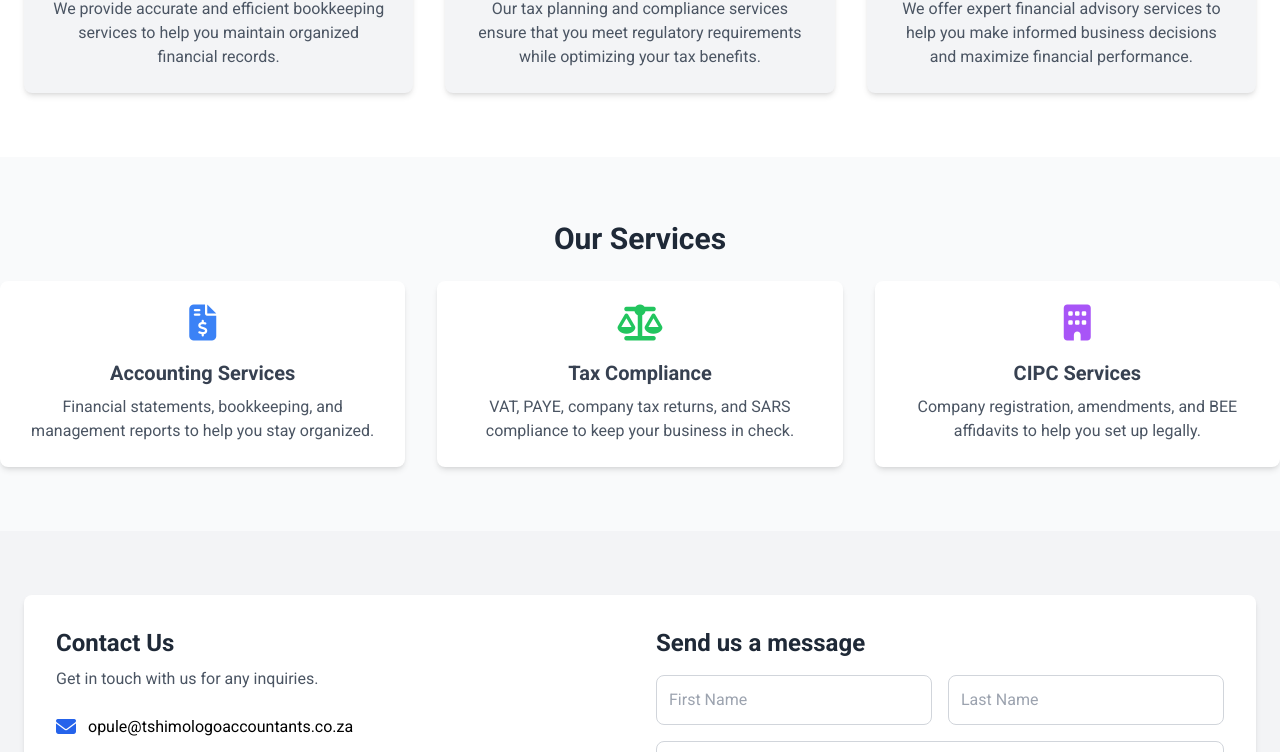
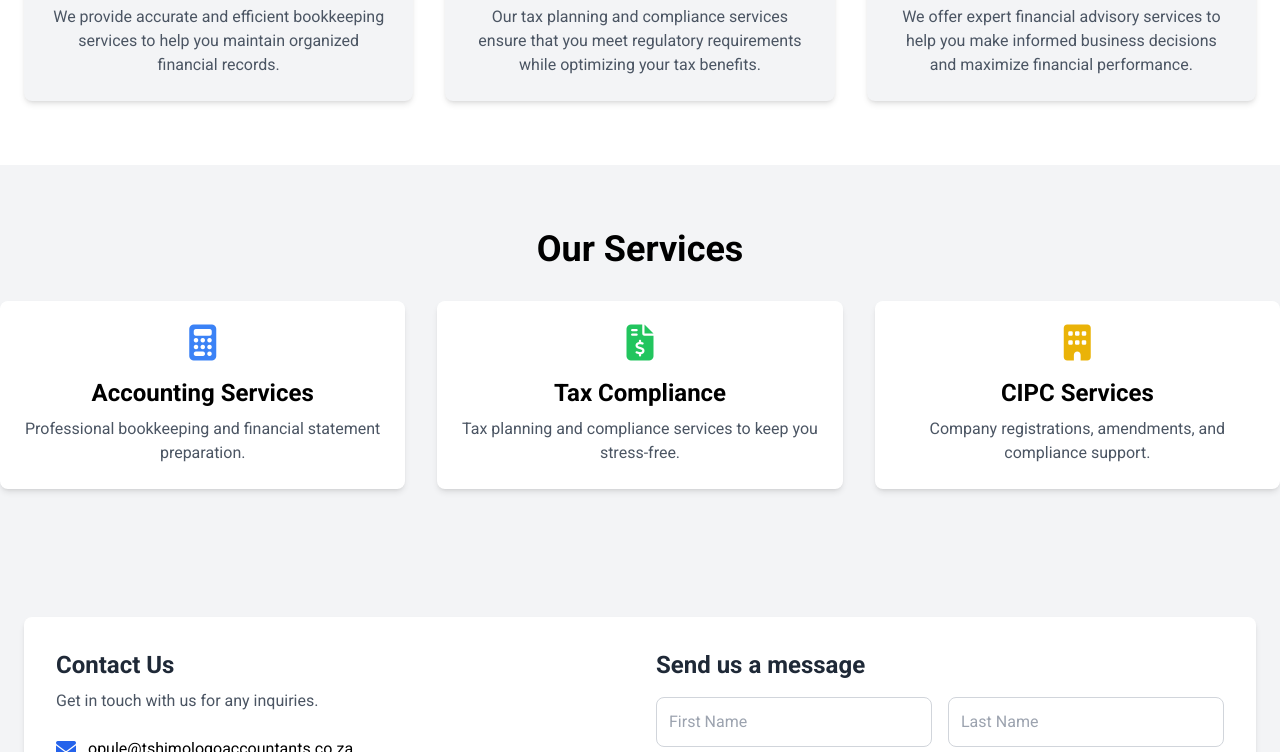
Before and after one commit to lebogang-developer/tshimologo-landing-page, a website: page home.html in a window 1280 px wide. Shown: the part 691-1443 px from the top of the page. Drawn offline with nearby package versions, Linux system fonts and the light colour scheme.

Commit message:
Animations added

```diff
--- a/home.html
+++ b/home.html
@@ -7,6 +7,7 @@
     <link href="dist/output.css" rel="stylesheet" />
     <link href="https://fonts.googleapis.com/css2?family=Roboto:wght@300;400;700&display=swap" rel="stylesheet">
 
+    <link rel="stylesheet" href="https://cdnjs.cloudflare.com/ajax/libs/animate.css/4.1.1/animate.min.css">
     <script
       src="https://kit.fontawesome.com/da71bff230.js"
       crossorigin="anonymous"
@@ -76,8 +77,12 @@
     <section class="relative bg-black text-white py-20">
       <div class="absolute inset-0 bg-gradient-to-b from-gray-900 to-black opacity-75"></div>
       <div class="relative container mx-auto px-6 text-center">
-          <h1 class="text-4xl font-bold mt-10 mb-4">Welcome to Tshimologo Accountants</h1>
-          <p class="text-lg text-yellow-500 font-semibold">Numbers with Precision,<span class="text-white"> We Got You</span></p>
+        <h1 class="text-4xl mt-10 mb-4 md:text-5xl font-bold animate__animated animate__fadeInLeft">
+          Welcome to Tshimologo Accountants
+      </h1>
+      <p class="text-lg md:text-xl text-yellow-400 mt-4 animate__animated animate__fadeInRight">
+        Numbers with Precision, We Got You
+    </p>
         <a href="#services" class="mt-6 inline-block bg-yellow-500 text-black px-6 py-3 rounded-lg shadow-md hover:bg-yellow-600">Explore Our Services</a>
       </div>
     </section>
@@ -114,28 +119,35 @@
     </section>
 
   <!-- Services Section -->
-  <section id="services" class="py-16 bg-gray-50">
+  <section id="services" class="py-16 bg-gray-100">
     <div class="container mx-auto text-center">
-        <h2 class="text-3xl font-bold text-gray-800 mb-6">Our Services</h2>
+        <h2 class="text-4xl font-bold mb-8">Our Services</h2>
+
         <div class="grid md:grid-cols-3 gap-8">
-            <div class="bg-white p-6 rounded-lg shadow-md text-center">
-                <i class="fas fa-file-invoice-dollar text-4xl text-blue-500"></i>
-                <h3 class="text-xl font-semibold text-gray-700 mt-4">Accounting Services</h3>
-                <p class="text-gray-600 mt-2">Financial statements, bookkeeping, and management reports to help you stay organized.</p>
+            <!-- Service Card 1 -->
+            <div class="service-card bg-white p-6 rounded-lg shadow-md animate__animated" data-delay="0">
+                <i class="fas fa-calculator text-4xl text-blue-500 mb-4"></i>
+                <h3 class="text-2xl font-semibold mb-2">Accounting Services</h3>
+                <p class="text-gray-600">Professional bookkeeping and financial statement preparation.</p>
             </div>
-            <div class="bg-white p-6 rounded-lg shadow-md text-center">
-                <i class="fas fa-balance-scale text-4xl text-green-500"></i>
-                <h3 class="text-xl font-semibold text-gray-700 mt-4">Tax Compliance</h3>
-                <p class="text-gray-600 mt-2">VAT, PAYE, company tax returns, and SARS compliance to keep your business in check.</p>
+
+            <!-- Service Card 2 -->
+            <div class="service-card bg-white p-6 rounded-lg shadow-md animate__animated" data-delay="200">
+                <i class="fas fa-file-invoice-dollar text-4xl text-green-500 mb-4"></i>
+                <h3 class="text-2xl font-semibold mb-2">Tax Compliance</h3>
+                <p class="text-gray-600">Tax planning and compliance services to keep you stress-free.</p>
             </div>
-            <div class="bg-white p-6 rounded-lg shadow-md text-center">
-                <i class="fas fa-building text-4xl text-purple-500"></i>
-                <h3 class="text-xl font-semibold text-gray-700 mt-4">CIPC Services</h3>
-                <p class="text-gray-600 mt-2">Company registration, amendments, and BEE affidavits to help you set up legally.</p>
+
+            <!-- Service Card 3 -->
+            <div class="service-card bg-white p-6 rounded-lg shadow-md animate__animated" data-delay="400">
+                <i class="fas fa-building text-4xl text-yellow-500 mb-4"></i>
+                <h3 class="text-2xl font-semibold mb-2">CIPC Services</h3>
+                <p class="text-gray-600">Company registrations, amendments, and compliance support.</p>
             </div>
         </div>
     </div>
-  </section>
+</section>
+
 
    <!-- Contact Section -->
    <section id="contact" class="container mx-auto px-6 py-16">
--- a/index.js
+++ b/index.js
@@ -29,3 +29,20 @@ window.addEventListener("scroll", function() {
 backToTopButton.addEventListener("click", function() {
     window.scrollTo({ top: 0, behavior: "smooth" });
 });
+
+// ach card appears one after the other when the user scrolls to the Services Section.
+document.addEventListener("DOMContentLoaded", function () {
+    const serviceCards = document.querySelectorAll(".service-card");
+
+    const observer = new IntersectionObserver(entries => {
+        entries.forEach(entry => {
+            if (entry.isIntersecting) {
+                const delay = entry.target.getAttribute("data-delay");
+                entry.target.classList.add("animate__fadeInUp");
+                entry.target.style.animationDelay = `${delay}ms`;
+            }
+        });
+    }, { threshold: 0.3 });
+
+    serviceCards.forEach(card => observer.observe(card));
+});
```
Also changed, not shown: dist/output.css.
